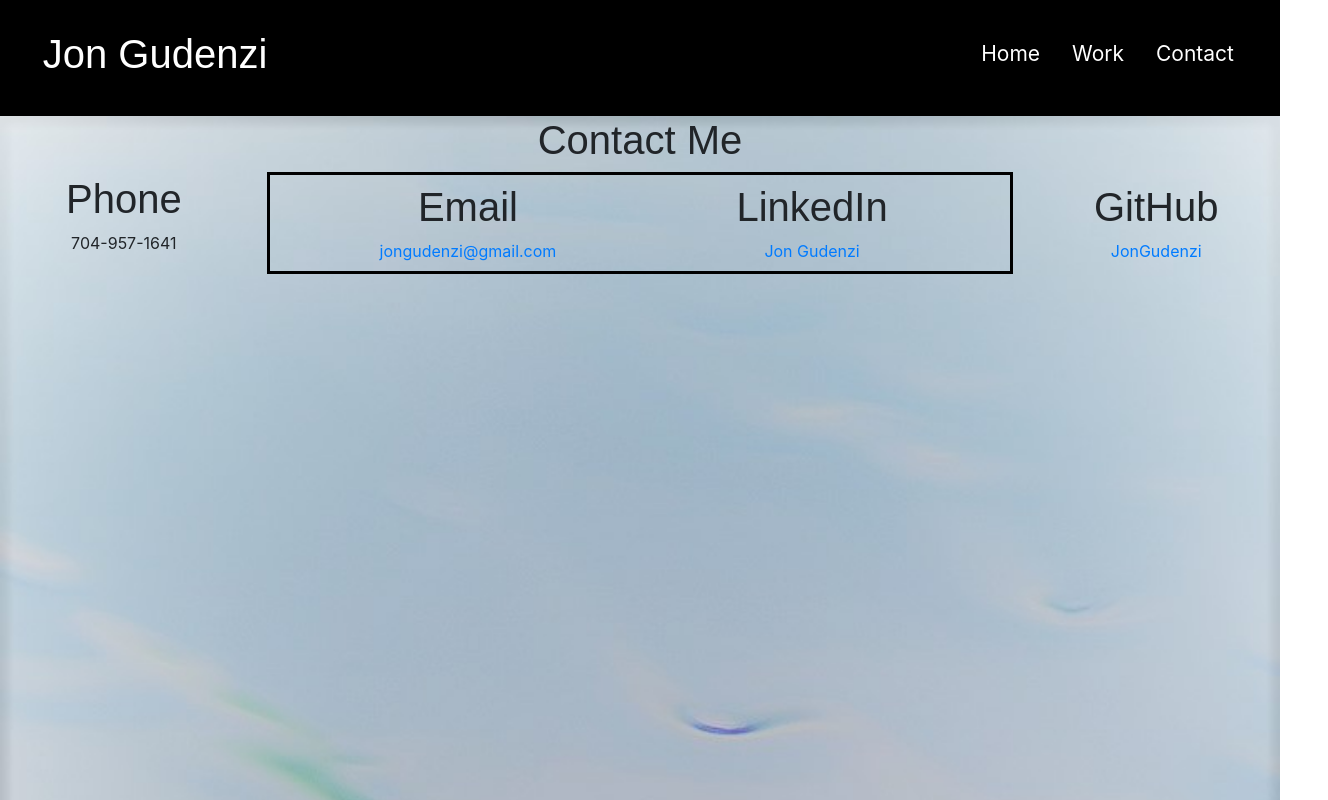
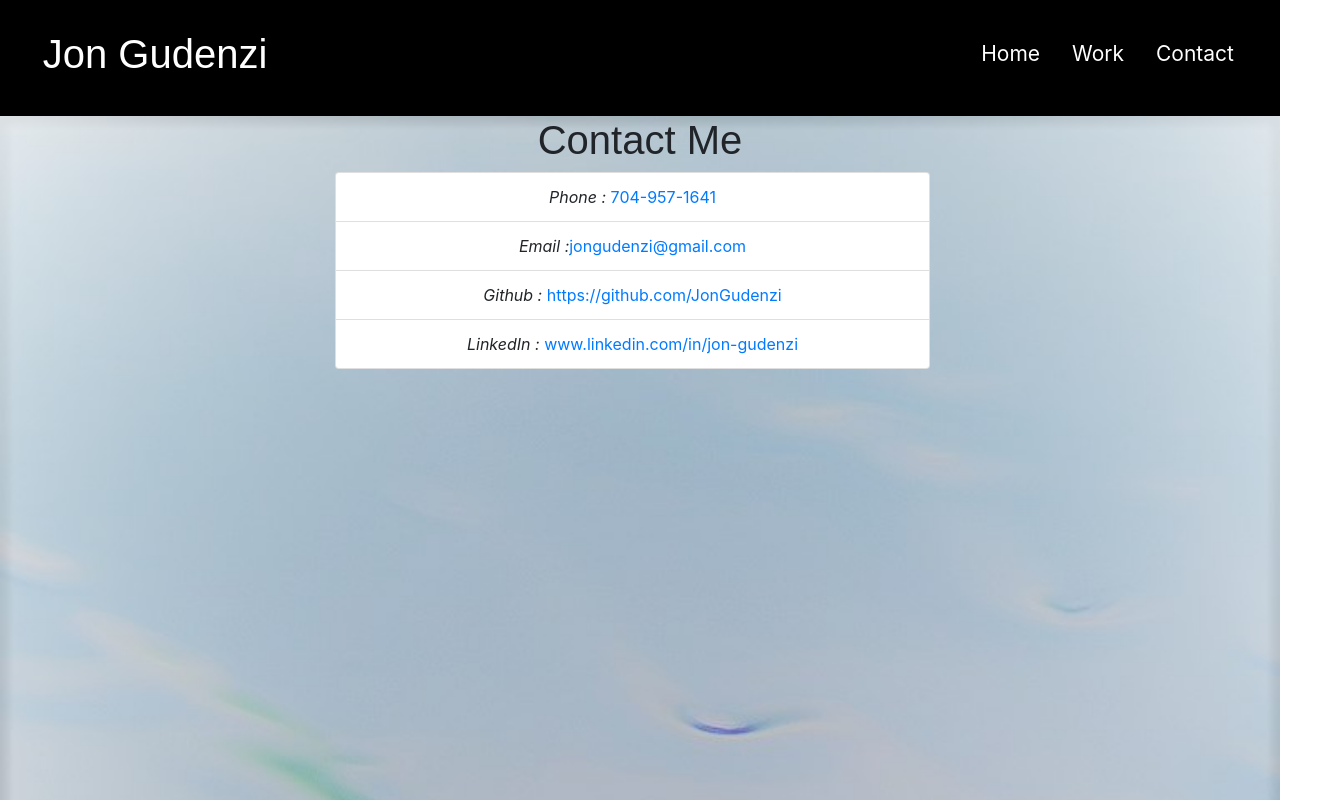
Before and after one commit to JonGudenzi/2021portfolio, a React (Create React App) app: page /contact in a window 1280 px wide. Shown: the top 800 px of the page, 1328 px wide, since content can reach past the window. Built offline with nearby package versions, Linux system fonts and the light colour scheme; a web font is replaced by a local one.

Commit message:
Styling edits to Contact page

```diff
--- a/src/components/pages/Contact.js
+++ b/src/components/pages/Contact.js
@@ -1,41 +1,74 @@
 import React from "react";
+import Container from "react-bootstrap/Container";
+import ListGroup from "react-bootstrap/ListGroup";
 import bg from "../../assets/img/bg2.jpg";
 
-function Contact(props) {
+
+function Contact() {
   return (
-    <div style={{
-      backgroundImage: `url(${bg})`,
-      backgroundRepeat: 'no-repeat',
-      backgroundSize: 'cover',
-      width: '100vw',
-      height: '100vh'
-    }}>
+    <div
+    style={{ backgroundImage: `url(${bg})`,
+    backgroundRepeat: 'no-repeat',
+    backgroundSize: 'cover',
+    height: '100vh' }}>
+
+    <Container className="col-lg-6  text-center">
       <h1 className="col-12 text-center">Contact Me</h1>
-      <div className="aboutFlexParent">
-        <div className="col-7 text-center aboutMe flexItems">
-          <div class="row justify-content-center my-row">
-          <div className="flexParent">
-            <div class="col-md-6 my-col">
-              <h1>Phone</h1>
-              <p>704-957-1641</p>
-            </div>
-            <div class="col-md-6 my-col">
-              <h1>Email</h1>
-              <a href="mailto:jongudenzi@gmail.com">jongudenzi@gmail.com</a>
-            </div>
-            <div class="col-md-6 my-col linkedIn">
-              <h1>LinkedIn</h1>
-              <a href="https://www.linkedin.com/in/jon-gudenzi-8338041b6/"
-                target="https://www.linkedin.com/in/jon-gudenzi-8338041b6/">Jon Gudenzi</a>
-            </div>
-            <div class="col-md-6 my-col github">
-              <h1>GitHub</h1>
-              <a href="https://github.com/JonGudenzi" target="https://github.com/JonGudenzi">JonGudenzi</a>
-            </div>
-            </div>
-          </div>
-        </div>
-      </div>
+        <ListGroup className="col-12 text-center">
+          <ListGroup.Item>
+            <i>Phone :</i>
+            <a
+              href="tel:704-957-1641"
+              target="_blank"
+              rel="noreferrer"
+              alt="Phone: 704-957-1641"
+              title="call"
+            >
+              <span> 704-957-1641</span>
+            </a>
+          </ListGroup.Item>
+
+          <ListGroup.Item>
+          <i>Email :</i>
+            <a
+              href="mailto:jongudenzi@gmail.com"
+              target="_blank"
+              rel="noreferrer"
+              alt="email"
+              title="Click to launch email"
+              className="contact-link"
+            >
+              <span>jongudenzi@gmail.com</span>
+            </a>
+          </ListGroup.Item>
+
+          <ListGroup.Item>
+            <i>Github : </i>
+            <a
+              href="https://github.com/JonGudenzi"
+              target="_blank"
+              rel="noreferrer"
+              alt="Github"
+              title="Github"
+              >
+             <span>https://github.com/JonGudenzi</span>
+            </a>
+          </ListGroup.Item>
+
+          <ListGroup.Item>
+            <i>LinkedIn : </i>
+            <a
+              href="www.linkedin.com/in/jon-gudenzi"
+              target="_blank"
+              rel="noreferrer"
+              alt="linkedIn"
+              title="LinkedIn"
+            >
+              <span>www.linkedin.com/in/jon-gudenzi</span>
+            </a>
+          </ListGroup.Item>
+        </ListGroup>
+    </Container>
     </div>
   );
 }
--- a/src/components/pages/Work.js
+++ b/src/components/pages/Work.js
@@ -7,7 +7,7 @@ import { Card, CardContent } from "@material-ui/core";
 function Work() {
 
     return (
-        <div className="img-responsive" style={{
+        <div style={{
             backgroundImage: `url(${bg})`,
             backgroundRepeat: 'no-repeat',
             backgroundSize: 'cover',
--- a/src/index.css
+++ b/src/index.css
@@ -27,9 +27,9 @@ ul li:hover{
 .aboutFlexParent{
   display: flex;
   justify-content: center;
-  /* justify-content: space-around; */
+  justify-content: space-around;
   align-items: center;
-  /* align-content: center; */
+  align-content: center;
   flex-wrap: wrap;
 
 }
@@ -49,7 +49,7 @@ ul li:hover{
   justify-content: center;
   align-items: center;
   align-content: center;
-
+  flex-wrap: wrap;
 }
 
 .aboutMe{
```
